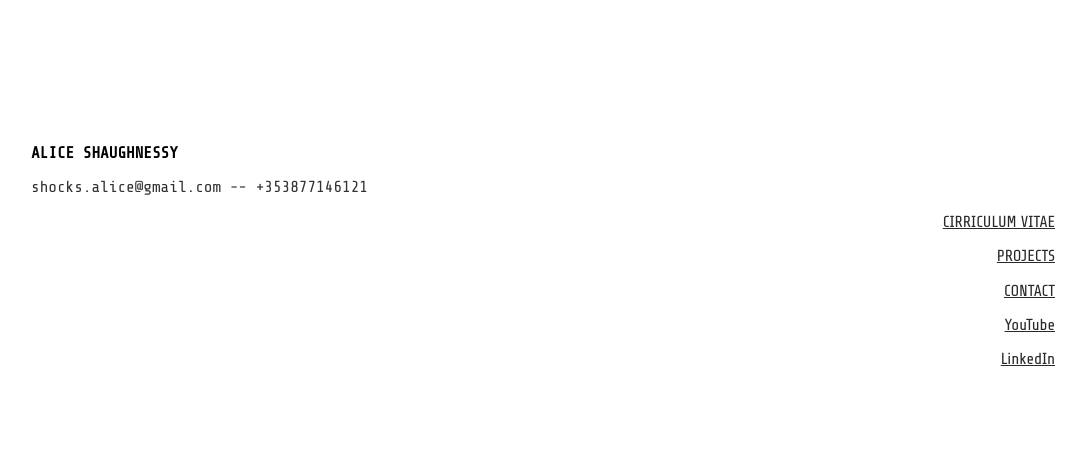
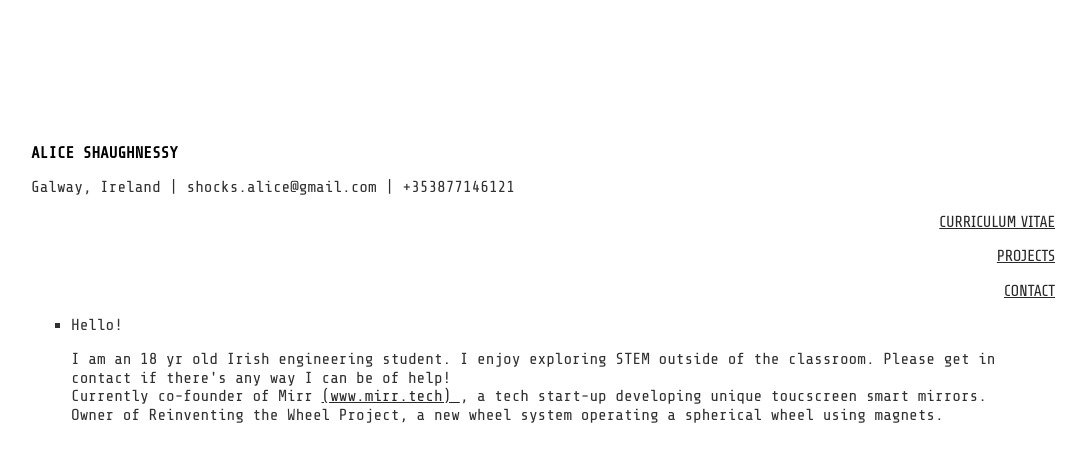
Before and after one commit to aliceshocks/aliceshocks.github.io, a website built with Parcel: page index.html in a window 1280 px wide. Shown: the whole page, without its empty margins (97-1183 px from the left). Built offline with nearby package versions, Linux system fonts and the light colour scheme.

Commit message:
Update index.html

```diff
--- a/index.html
+++ b/index.html
@@ -3,7 +3,7 @@
 
 <head>
     <meta charset="utf-8">
-    <title>Alice Shocks</title>
+    <title>Alice Shaughnessy</title>
     <meta name="description" content="">
     <meta name="viewport" content="width=device-width, initial-scale=1">
 
@@ -21,33 +21,30 @@
     <link rel="stylesheet" href="css/normalize.css">
     <link rel="stylesheet" href="css/main.css">
 
-    <meta name="theme-color" content="#fafafa">
+    <meta name="theme-color" content="#eeeeee">
 </head>
 
 <body>
     <p style="color:black"><b>ALICE SHAUGHNESSY</b></p>
-    <p>shocks.alice@gmail.com -- +353877146121</p>
+    <p>Galway, Ireland | shocks.alice@gmail.com | +353877146121</p>
     <div class="topbar">
         <ul class="topbar">
-            <li><a href="cv.html">CIRRICULUM VITAE</a></li>
+            <li><a href="cv.html">CURRICULUM VITAE</a></li>
         </ul>
         <ul class="topbar">
             <li><a href="projects.html">PROJECTS</a></li>
         </ul>
         <ul class="topbar">
-            <li><a href="mailto:shocks.alice@gmail.com">CONTACT</a></li>
-        </ul>
-        <ul class="topbar">
-            <li>
-                <a href="https://www.youtube.com/channel/UCAm84kI30x_rwC51GGEvWXQ" target="_blank" >YouTube</a>
-            </li>
-        </ul>
-        <ul class="topbar">
-            <li>
-                <a href="https://www.linkedin.com/in/aliceshaughnessy/" target="_blank">LinkedIn</a>
-            </li>
+            <li><a href="contact.html">CONTACT</a></li>
         </ul>
     </div>
+    <ul>
+        <li>Hello!</li>
+        <p>I am an 18 yr old Irish engineering student. I enjoy exploring STEM outside of the classroom. Please get in contact if there's any way I can be of help!
+            <br>Currently co-founder of Mirr <a href ="https://mirr.tech/"> (www.mirr.tech) </a>, a tech start-up developing unique toucscreen smart mirrors.
+            <br>Owner of Reinventing the Wheel Project, a new wheel system operating a spherical wheel using magnets.</p>
+
+    </ul>
 
     <script src="js/vendor/modernizr-3.11.2.min.js"></script>
     <script src="js/plugins.js"></script>
```
